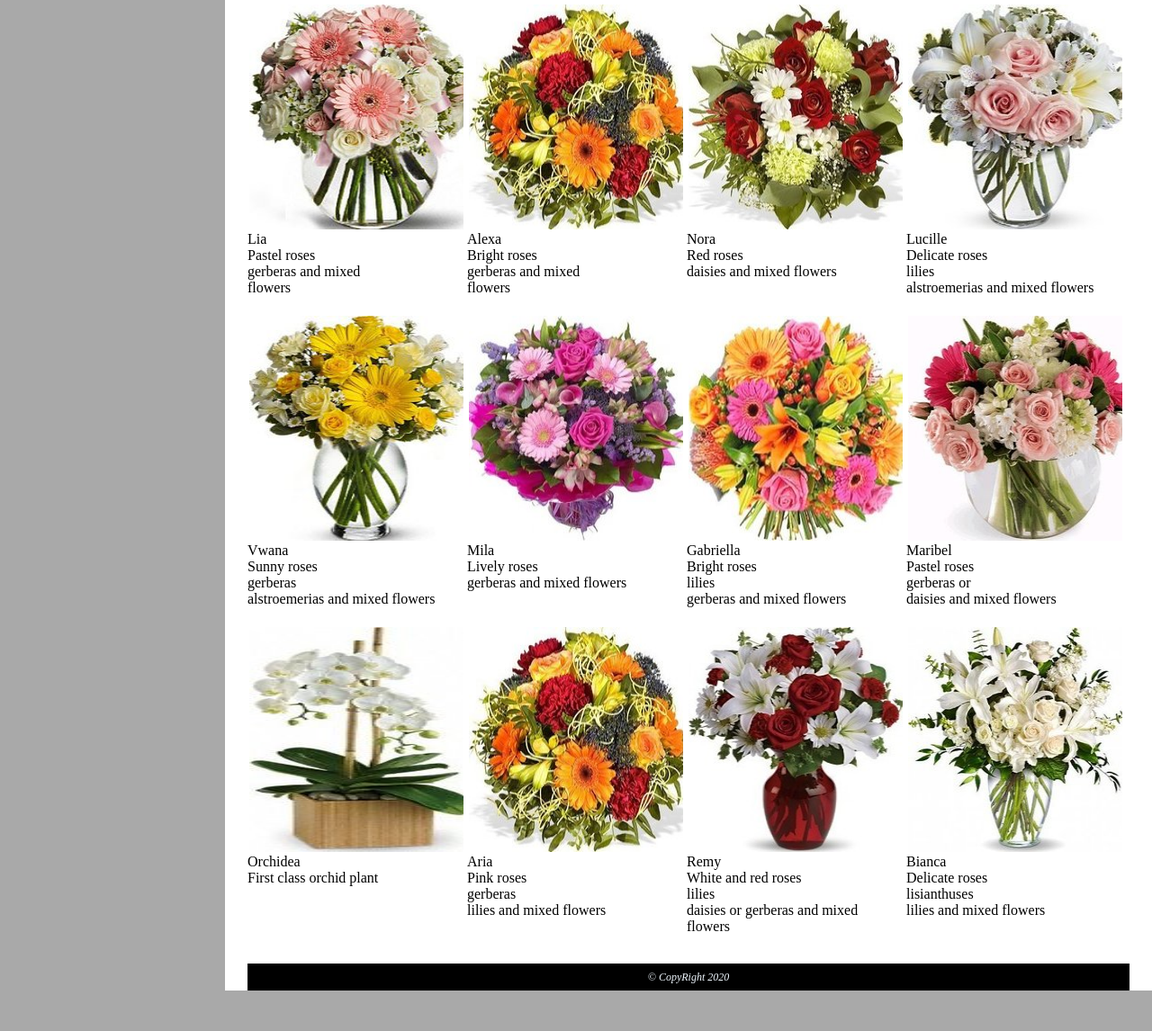
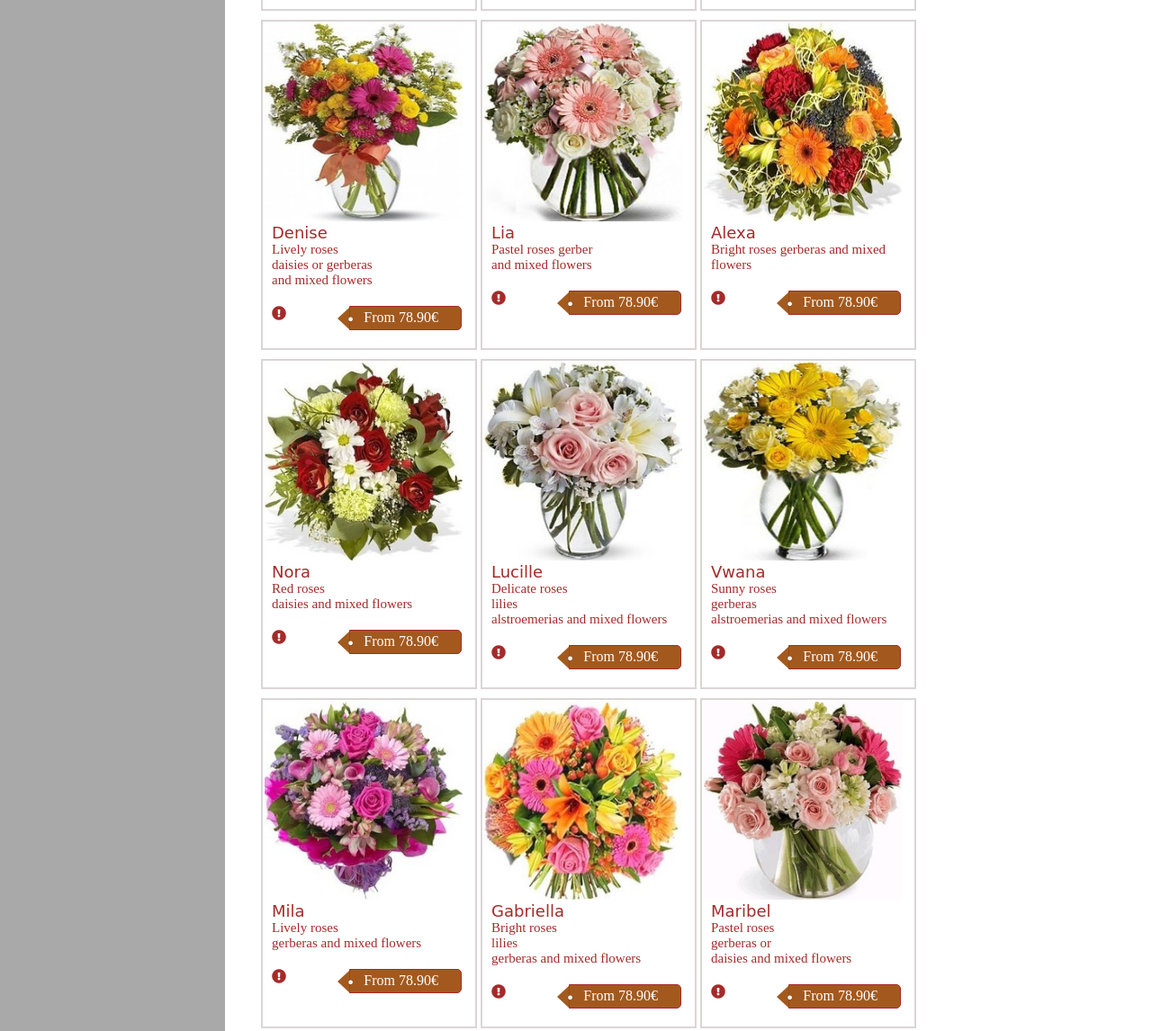
Before and after one commit to hansikaherath/EUROFLORA-shopping-website, a plain HTML site: page index.html in a window 1280 px wide. Shown: the part 936-2082 px from the top of the page at 90% size. Before the commit the page ends 2037 px from the top, so only its background shows below. Drawn offline with Linux system fonts and the light colour scheme.

Commit message:
index finish

```diff
--- a/css/indexstyle.css
+++ b/css/indexstyle.css
@@ -81,12 +81,18 @@ nav ul li i.fas {
   border: 1px solid gray;
   height: 250px;
 }
+.section4 p {
+  color: saddlebrown;
+  text-justify: auto;
+  margin-left: 15px;
+}
 .container {
   padding-top: 20px;
   height: auto;
   display: flex;
   flex-direction: row;
   flex-wrap: wrap;
+  padding-left: 15px;
 }
 .container .box {
   position: relative;
@@ -95,16 +101,79 @@ nav ul li i.fas {
   box-sizing: border-box;
   display: inline-block;
   box-shadow: #a9a9a9;
+  border: 2px solid rgb(218, 213, 213);
+  margin: 5px 0 5px 0;
 }
 .container .box .imgBox {
   position: relative;
   overflow: hidden;
 }
 #image {
-  width: 250px;
-  height: 250px;
-  border: 2px solid white;
+  width: 220px;
+  height: 220px;
+  border: 2px solid rgba(255, 255, 255, 0.452);
   float: left;
+}
+#flowertitle {
+  font-size: 18px;
+  font-family: cursive;
+  font-weight: 500;
+}
+.details {
+  font-size: 15px;
+  color: brown;
+  font-weight: 300;
+  padding-left: 10px;
+}
+.exclamation {
+  padding-left: 10px;
+  color: brown;
+  padding-top: 20px;
+  padding-right: 10px;
+}
+.exclamation p {
+  float: right;
+  border: 1px solid brown;
+  color: white;
+  background-color: rgba(155, 75, 10, 0.918);
+  margin: 2px 5px 2px 3px;
+  /*padding: 2px 2px 2px 6px;*/
+  white-space: nowrap;
+  position: relative;
+  margin: 0 5px 0 10px;
+  display: inline-block;
+  height: 25px;
+  border-radius: 0 5px 5px 0;
+  padding: 0 25px 0 15px;
+
+  border-top-width: 1px;
+  border-bottom-width: 1px;
+
+  line-height: 23px;
+}
+/*
+.exclamation p:after {
+  position: absolute;
+  right: 0;
+  margin: 1px 7px;
+  font-weight: bold;
+  font-size: 19px;
+  content: "\00D7";
+}*/
+.exclamation p:before {
+  position: absolute;
+  content: "\25CF";
+  color: white;
+  text-shadow: 0 0 1px #333;
+  font-size: 11px;
+  line-height: 0px;
+  text-indent: 12px;
+  left: -15px;
+  width: 1px;
+  height: 0px;
+  border-right: 14px solid rgba(155, 75, 10, 0.918);
+  border-top: 13px solid transparent;
+  border-bottom: 13px solid transparent;
 }
 footer {
   background-color: black;
--- a/index.html
+++ b/index.html
@@ -86,168 +86,186 @@
             <div class="imgBox">
                 <img id="image" src="images/the smile.jpg">
             </div>
-            <div class="details">
-                The Smile<br>
+            <div class="details"><span id="flowertitle">
+                The Smile</span><br>
                 Roses and mixed flowers
             </div>
-        </div>&nbsp;&nbsp;
+            <div class="exclamation"><i class="fas fa-exclamation-circle"></i><p>From 78.90€</p></div>
+
+        </div>&nbsp;
         <div class="box">
             <div class="imgBox">
                 <img id="image" src="images/Cheyanne.jpg">
             </div>
-            <div class="details">
-                Cheyanne<br>
+            <div class="details"><span id="flowertitle">
+                Cheyanne</span><br>
                 Bright gerberas or daisies<br>
                 alstroemerias and mixed flowers
             </div>
+            <div class="exclamation"><i class="fas fa-exclamation-circle"></i><p>From 78.90€</p></div>
         </div>&nbsp;
         <div class="box">
             <div class="imgBox">
                 <img id="image" src="images/Nicloe.jpg">
             </div>
-            <div class="details">
-                Nicole<br>
+            <div class="details"><span id="flowertitle">
+                Nicole</span><br>
                 Mixed bright flowers
             </div>
+            <div class="exclamation"><i class="fas fa-exclamation-circle"></i><p>From 78.90€</p></div>
         </div>&nbsp;
         <div class="box">
             <div class="imgBox">
                 <img id="image" src="images/Denise.jpg">
             </div>
-            <div class="details">
-                Denise<br>
+            <div class="details"><span id="flowertitle">
+                Denise</span><br>
                 Lively roses<br>
                 daisies or gerberas<br>
                 and mixed flowers
             </div>
+            <div class="exclamation"><i class="fas fa-exclamation-circle"></i><p>From 78.90€</p></div>
         </div>&nbsp;
         <div class="box">
             <div class="imgBox">
                 <img id="image" src="images/Lia.jpg">
             </div>
-            <div class="details">
-                Lia<br>
-                Pastel roses<br>
-                gerberas and mixed<br>
+            <div class="details"><span id="flowertitle">
+                Lia</span><br>
+                Pastel roses
+                gerber<br> and mixed
                 flowers
             </div>
+            <div class="exclamation"><i class="fas fa-exclamation-circle"></i><p>From 78.90€</p></div>
         </div>&nbsp;
         <div class="box">
             <div class="imgBox">
                 <img id="image" src="images/alexa.jpg">
             </div>
-            <div class="details">
-                Alexa<br>
-                Bright roses<br>
+            <div class="details"><span id="flowertitle">
+                Alexa</span><br>
+                Bright roses
                 gerberas and mixed<br>
                 flowers
             </div>
+            <div class="exclamation"><i class="fas fa-exclamation-circle"></i><p>From 78.90€</p></div>
         </div>&nbsp;
         <div class="box">
             <div class="imgBox">
                 <img id="image" src="images/nora.jpg">
             </div>
-            <div class="details">
-                Nora<br>
+            <div class="details"><span id="flowertitle">
+                Nora</span><br>
                 Red roses<br>
                 daisies and mixed flowers
             </div>
+            <div class="exclamation"><i class="fas fa-exclamation-circle"></i><p>From 78.90€</p></div>
         </div>&nbsp;
         <div class="box">
             <div class="imgBox">
                 <img id="image" src="images/Lucille.jpg">
             </div>
-            <div class="details">
-                Lucille<br>
+            <div class="details"><span id="flowertitle">
+                Lucille</span><br>
                 Delicate roses<br>
                 lilies<br>
                 alstroemerias and mixed flowers
             </div>
+            <div class="exclamation"><i class="fas fa-exclamation-circle"></i><p>From 78.90€</p></div>
         </div>&nbsp;
         <div class="box">
             <div class="imgBox">
                 <img id="image" src="images/vwana.jpg">
             </div>
-            <div class="details">
-                Vwana<br>
+            <div class="details"><span id="flowertitle">
+                Vwana</span><br>
                 Sunny roses<br>
                 gerberas<br>
                 alstroemerias and mixed flowers
             </div>
+            <div class="exclamation"><i class="fas fa-exclamation-circle"></i><p>From 78.90€</p></div>
         </div>&nbsp;
         <div class="box">
             <div class="imgBox">
                 <img id="image" src="images/mila.jpg">
             </div>
-            <div class="details">
-                Mila<br>
+            <div class="details"><span id="flowertitle">
+                Mila</span><br>
                 Lively roses<br>
                 gerberas and mixed flowers
             </div>
+            <div class="exclamation"><i class="fas fa-exclamation-circle"></i><p>From 78.90€</p></div>
         </div>&nbsp;
         <div class="box">
             <div class="imgBox">
                 <img id="image" src="images/gabriella.jpg">
             </div>
-            <div class="details">
-                Gabriella<br>
+            <div class="details"><span id="flowertitle">
+                Gabriella</span><br>
                 Bright roses<br>
                 lilies<br>
                 gerberas and mixed flowers
             </div>
+            <div class="exclamation"><i class="fas fa-exclamation-circle"></i><p>From 78.90€</p></div>
         </div>&nbsp;
         <div class="box">
             <div class="imgBox">
                 <img id="image" src="images/Maribel.jpg">
             </div>
-            <div class="details">
-                Maribel<br>
+            <div class="details"><span id="flowertitle">
+                Maribel</span><br>
                 Pastel roses<br>gerberas or<br>
                 daisies and mixed flowers
             </div>
+            <div class="exclamation"><i class="fas fa-exclamation-circle"></i><p>From 78.90€</p></div>
         </div>&nbsp;
         <div class="box">
             <div class="imgBox">
                 <img id="image" src="images/orchidea.jpg">
             </div>
-            <div class="details">
-                Orchidea<br>
+            <div class="details"><span id="flowertitle">
+                Orchidea</span><br>
                 First class orchid plant
             </div>
+            <div class="exclamation"><i class="fas fa-exclamation-circle"></i><p>From 78.90€</p></div>
         </div>&nbsp;
         <div class="box">
             <div class="imgBox">
                 <img id="image" src="images/alexa.jpg">
             </div>
-            <div class="details">
-                Aria<br>
+            <div class="details"><span id="flowertitle">
+                Aria</span><br>
                 Pink roses<br>
                 gerberas<br>
                 lilies and mixed flowers
             </div>
+            <div class="exclamation"><i class="fas fa-exclamation-circle"></i><p>From 78.90€</p></div>
         </div>&nbsp;
         <div class="box">
             <div class="imgBox">
                 <img id="image" src="images/remy.jpg">
             </div>
-            <div class="details">
-                Remy<br>
+            <div class="details"><span id="flowertitle">
+                Remy</span><br>
                 White and red roses<br>
                 lilies<br>
                 daisies or gerberas and mixed flowers
             </div>
+            <div class="exclamation"><i class="fas fa-exclamation-circle"></i><p>From 78.90€</p></div>
         </div>&nbsp;
         <div class="box">
             <div class="imgBox">
                 <img id="image" src="images/bianca.jpg">
             </div>
-            <div class="details">
-                Bianca<br>
+            <div class="details"><span id="flowertitle">
+                Bianca</span><br>
                 Delicate roses<br>
                 lisianthuses<br>
                 lilies and mixed flowers
             </div>
+            <div class="exclamation"><i class="fas fa-exclamation-circle"></i><p>From 78.90€</p></div>
         </div>
+      </section>
     </section>
     <footer>
       <p>© CopyRight 2020</p>
```
Also changed, not shown: contact.html (+5 -5 lines), css/contactstyle.css (+6 -1 lines).
